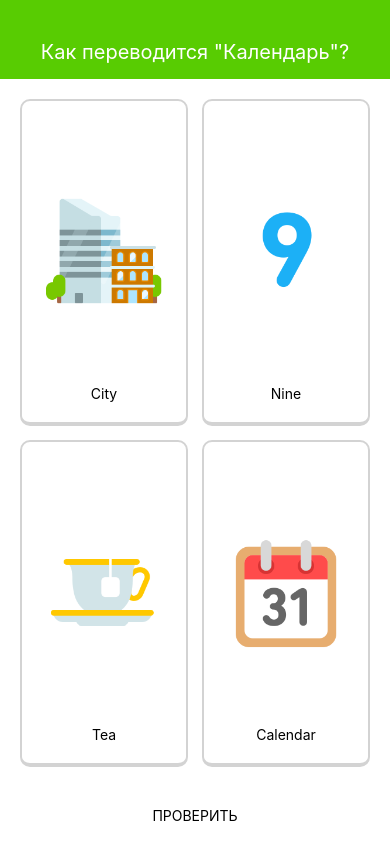
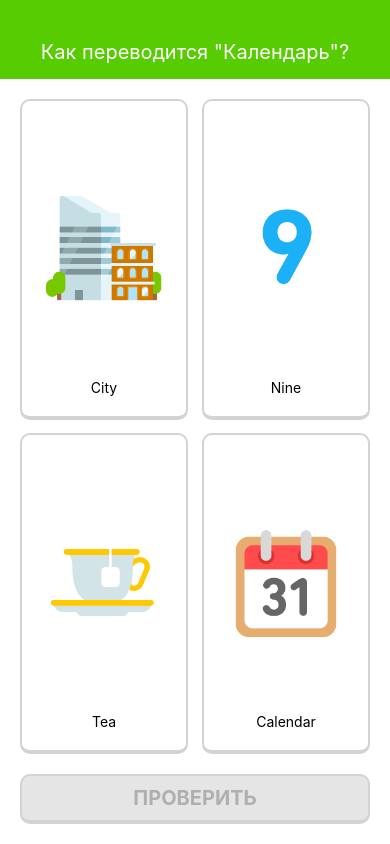
Before and after one commit to andreyDanilenko/react-native-dualingo, a React Native app: screen /Game in a window 390 px wide. Built offline with nearby package versions, Linux system fonts and the light colour scheme.

Commit message:
add check button for game

```diff
--- a/components/Base/CorrelationBlock.tsx
+++ b/components/Base/CorrelationBlock.tsx
@@ -29,8 +29,8 @@ const CorrelationBlock = () => {
                 }
             </View>
             <View style={styles.buttons} >
-                <TouchableOpacity onPress={() => console.log()} style={styles.button}>
-                    <Text style={styles.textButton} >ПРОВЕРИТЬ</Text>
+                <TouchableOpacity onPress={onGiveAnswer} style={[styles.button, selected ? styles.buttonActive : {}]}>
+                    <Text style={[styles.textButton, selected ? styles.textButtonActive : {}]} >ПРОВЕРИТЬ</Text>
                 </TouchableOpacity>
             </View>
         </View>
@@ -65,14 +65,30 @@ const styles = StyleSheet.create({
         alignContent: 'space-between'
     },
     buttons: {
+        paddingTop: 0,
         padding: 20,
     },
     button: {
-
+        padding: 10,
+        borderWidth: 2,
+        backgroundColor: '#e5e5e5',
+        borderColor: 'lightgrey',
+        borderRadius: 10,
+        borderBottomWidth: 4
+    },
+    buttonActive: {
+        backgroundColor: '#58cc02',
+        borderColor: '#58cc02',
+    },
+    textButton: {
+        textAlign: 'center',
+        fontWeight: '700',
+        fontSize: 20,
+        color: '#afafaf',
     },
 
-    textButton: {
-        textAlign: 'center'
+    textButtonActive: {
+        color: '#ffffff',
     }
 });
 
```
